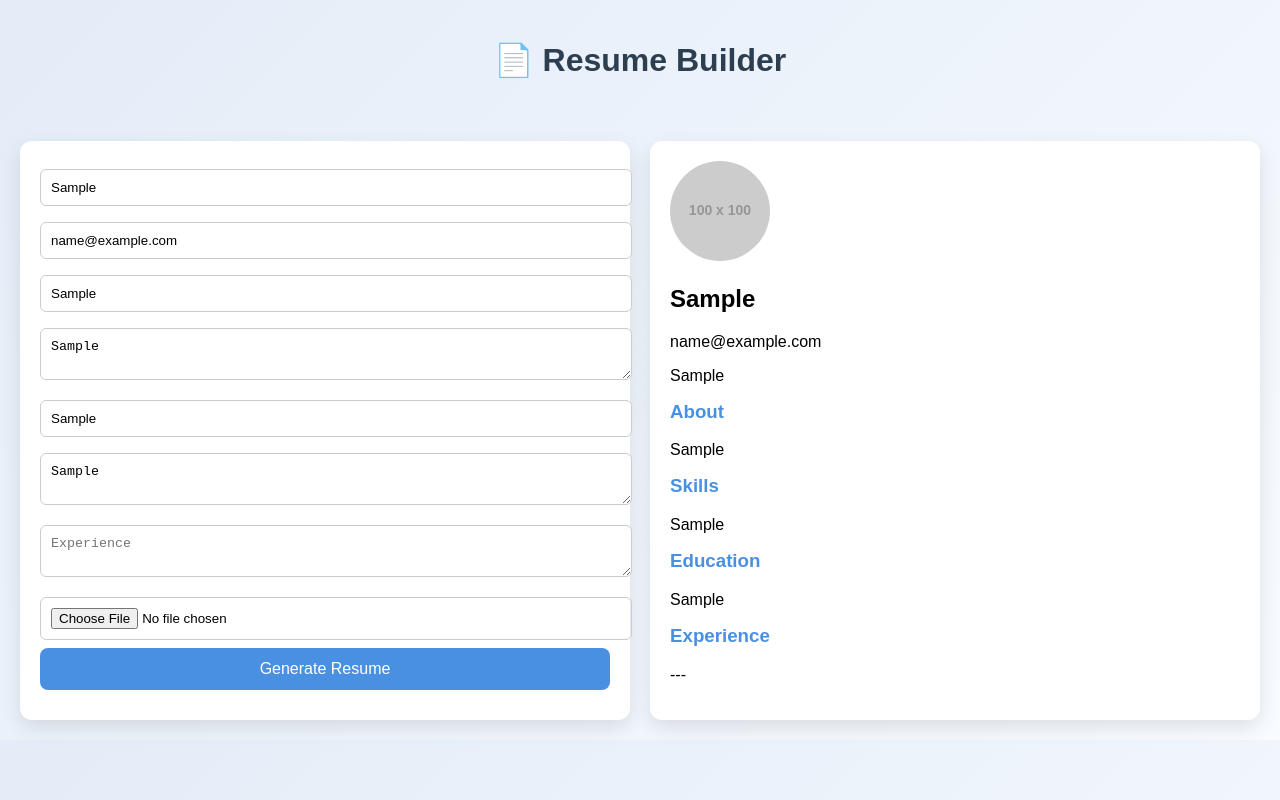
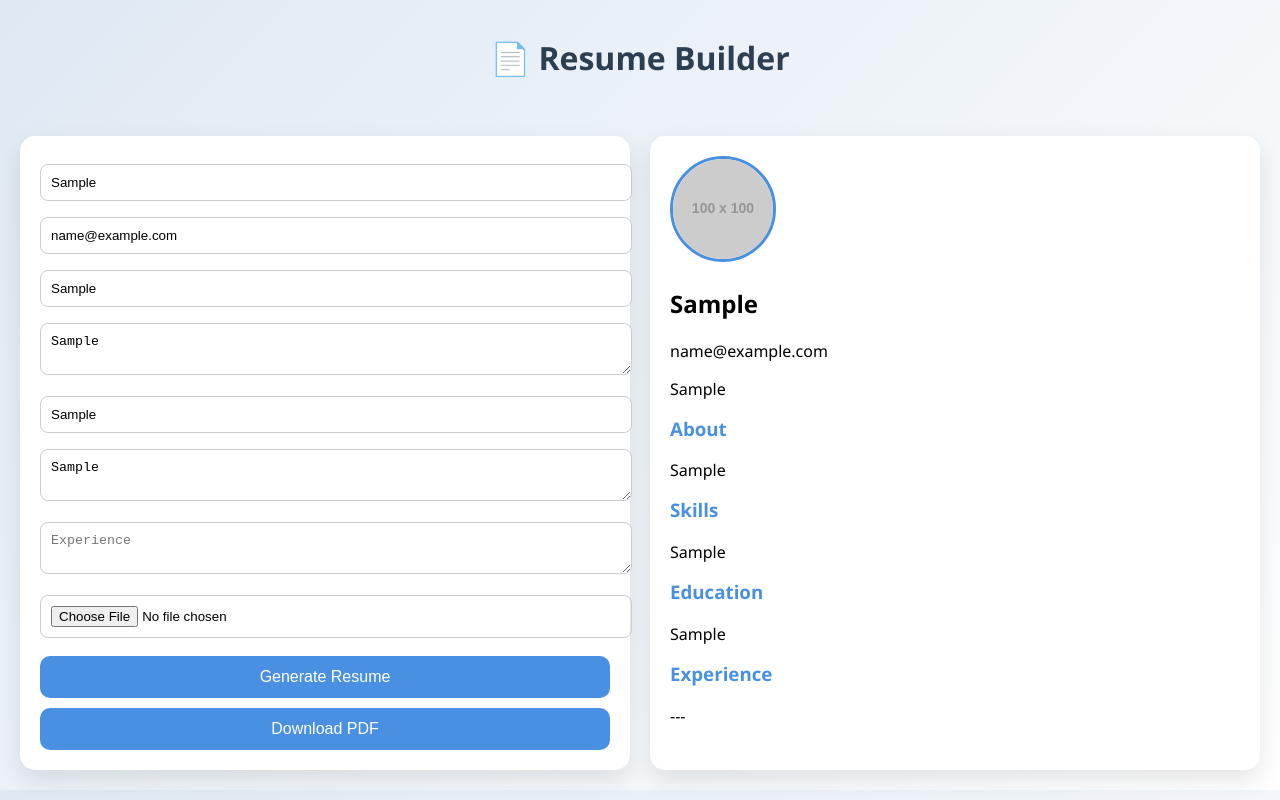
Before and after one commit to Harshlad007/Resume-, a plain HTML site: page index.html in a window 1280 px wide. Both pictures are taken after typing "Sample", "name@example.com", "Sample", "Sample", "Sample", "Sample" into the empty fields and a click on the button "Generate Resume". Drawn offline with Linux system fonts and the light colour scheme; placeholder pictures from the web are drawn by us.

Commit message:
Update index.html

```diff
--- a/index.html
+++ b/index.html
@@ -5,16 +5,19 @@
 <meta name="viewport" content="width=device-width, initial-scale=1.0">
 <title>Resume Builder</title>
 
+<!-- PDF Library -->
+<script src="https://cdnjs.cloudflare.com/ajax/libs/html2pdf.js/0.10.1/html2pdf.bundle.min.js"></script>
+
 <style>
     body {
         margin: 0;
-        font-family: Arial, sans-serif;
-        background: linear-gradient(135deg, #e3ecf7, #f8fbff);
+        font-family: 'Segoe UI', sans-serif;
+        background: linear-gradient(135deg, #dfe9f3, #ffffff);
     }
 
     h1 {
         text-align: center;
-        padding: 20px;
+        padding: 15px;
         color: #2c3e50;
     }
 
@@ -28,28 +31,28 @@
         flex: 1;
         background: white;
         padding: 20px;
-        border-radius: 12px;
-        box-shadow: 0 8px 20px rgba(0,0,0,0.1);
+        border-radius: 15px;
+        box-shadow: 0 10px 25px rgba(0,0,0,0.1);
     }
 
     input, textarea {
         width: 100%;
         padding: 10px;
         margin: 8px 0;
-        border-radius: 6px;
+        border-radius: 8px;
         border: 1px solid #ccc;
     }
 
     button {
         width: 100%;
         padding: 12px;
+        margin-top: 10px;
         background: #4a90e2;
         color: white;
         border: none;
-        border-radius: 8px;
+        border-radius: 10px;
         cursor: pointer;
         font-size: 16px;
-        transition: 0.3s;
     }
 
     button:hover {
@@ -60,6 +63,7 @@
         width: 100px;
         height: 100px;
         border-radius: 50%;
+        border: 3px solid #4a90e2;
     }
 
     .section-title {
@@ -89,10 +93,11 @@
         <input type="file" id="image">
 
         <button onclick="generateResume()">Generate Resume</button>
+        <button onclick="downloadPDF()">Download PDF</button>
     </div>
 
     <!-- PREVIEW -->
-    <div class="preview">
+    <div class="preview" id="resume">
         <img id="preview-img" src="https://via.placeholder.com/100">
 
         <h2 id="preview-name">Your Name</h2>
@@ -115,25 +120,34 @@
 </div>
 
 <script>
+
+// LIVE PREVIEW
+document.querySelectorAll("input, textarea").forEach(field => {
+    field.addEventListener("input", generateResume);
+});
+
 function generateResume() {
 
-    // Get values
-    const name = document.getElementById("name").value;
-    const email = document.getElementById("email").value;
-    const phone = document.getElementById("phone").value;
-    const about = document.getElementById("about").value;
-    const skills = document.getElementById("skills").value;
-    const education = document.getElementById("education").value;
-    const experience = document.getElementById("experience").value;
+    document.getElementById("preview-name").innerText =
+        document.getElementById("name").value || "Your Name";
 
-    // FIX: No undefined values
-    document.getElementById("preview-name").innerText = name || "Your Name";
-    document.getElementById("preview-email").innerText = email || "email@example.com";
-    document.getElementById("preview-phone").innerText = phone || "XXXXXXXXXX";
-    document.getElementById("preview-about").innerText = about || "---";
-    document.getElementById("preview-skills").innerText = skills || "---";
-    document.getElementById("preview-education").innerText = education || "---";
-    document.getElementById("preview-experience").innerText = experience || "---";
+    document.getElementById("preview-email").innerText =
+        document.getElementById("email").value || "email@example.com";
+
+    document.getElementById("preview-phone").innerText =
+        document.getElementById("phone").value || "XXXXXXXXXX";
+
+    document.getElementById("preview-about").innerText =
+        document.getElementById("about").value || "---";
+
+    document.getElementById("preview-skills").innerText =
+        document.getElementById("skills").value || "---";
+
+    document.getElementById("preview-education").innerText =
+        document.getElementById("education").value || "---";
+
+    document.getElementById("preview-experience").innerText =
+        document.getElementById("experience").value || "---";
 
     // Image preview
     const file = document.getElementById("image").files[0];
@@ -145,6 +159,14 @@ function generateResume() {
         reader.readAsDataURL(file);
     }
 }
+
+// DOWNLOAD PDF
+function downloadPDF() {
+    const element = document.getElementById("resume");
+
+    html2pdf().from(element).save("My_Resume.pdf");
+}
+
 </script>
 
 </body>
```
